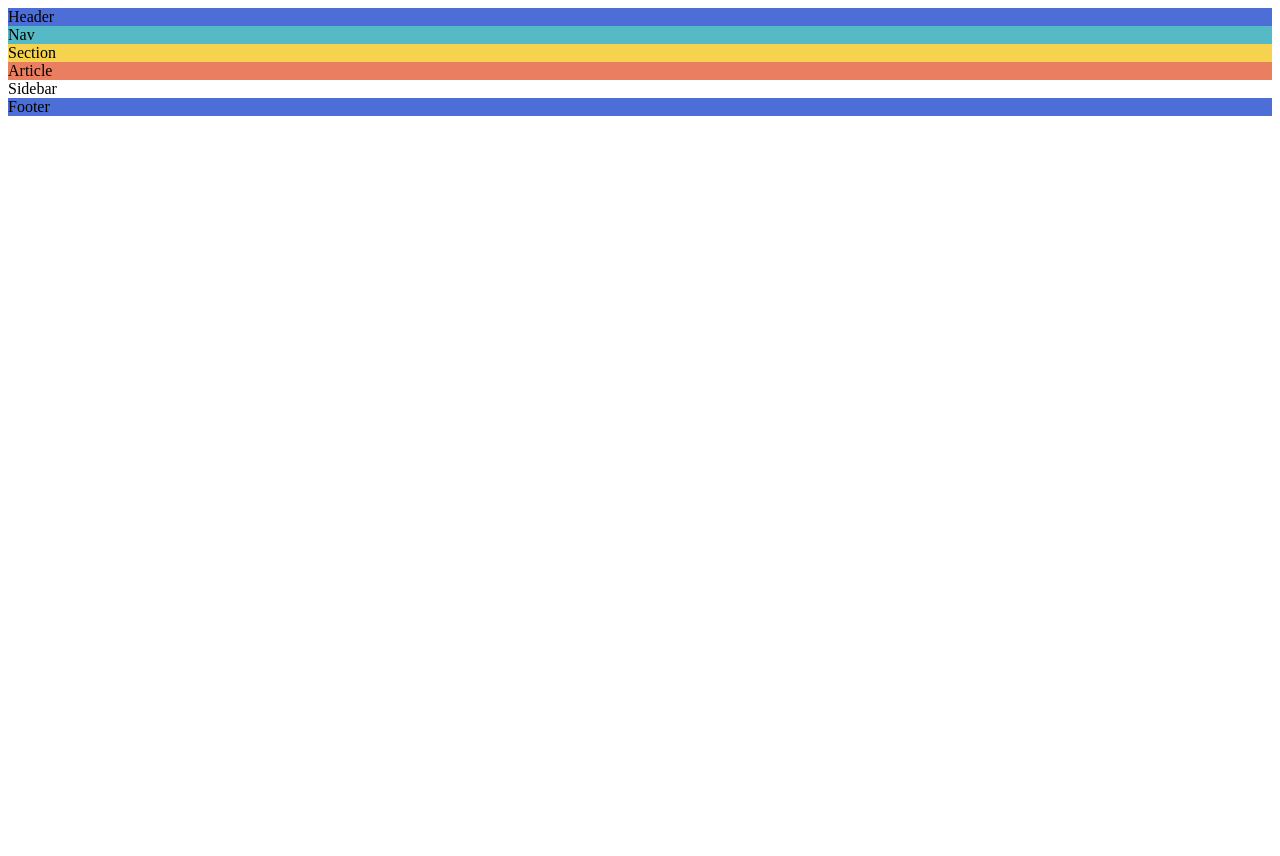
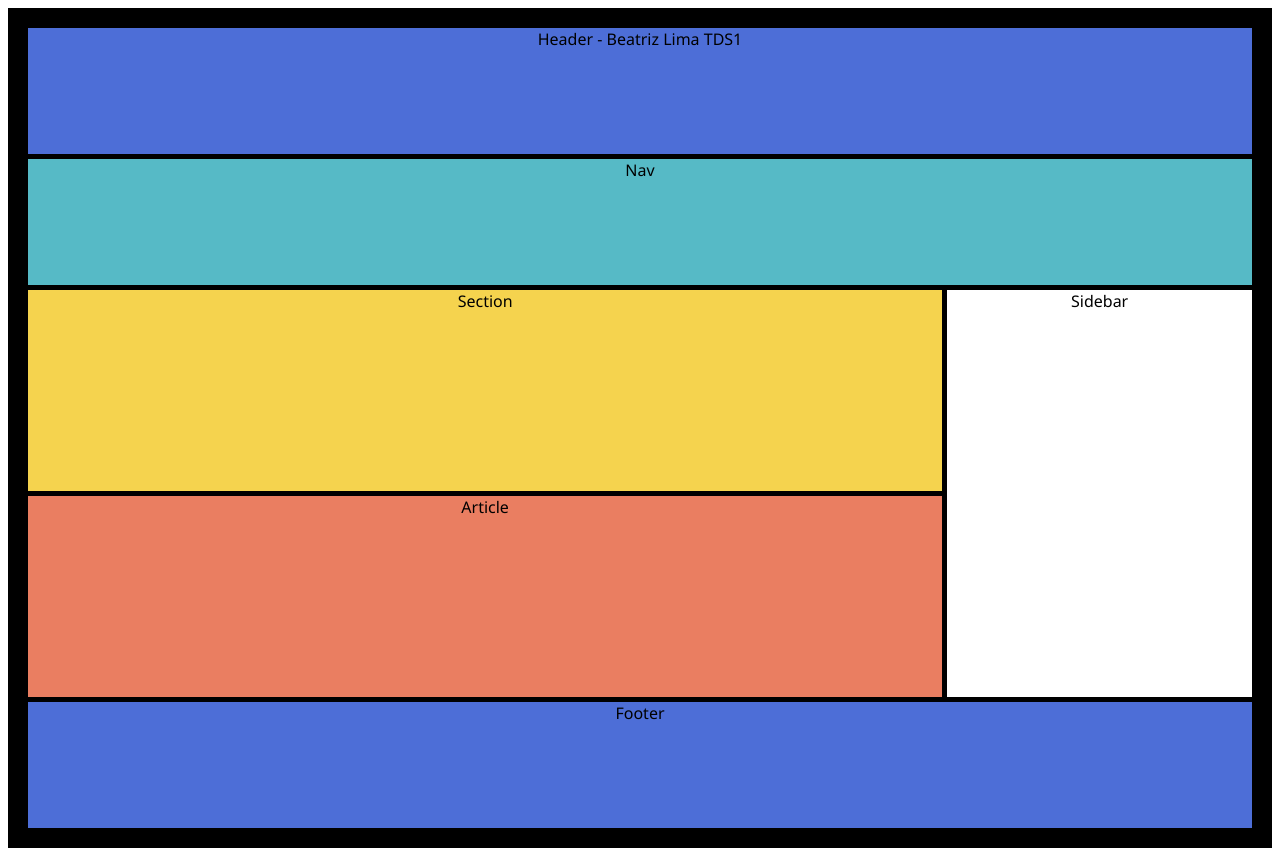
Before and after one commit to limabea23/Grid-Layout, a plain HTML site: page index.html in a window 1280 px wide. Before the commit the page ends 800 px from the top, so only its background shows below. Drawn offline with Linux system fonts and the light colour scheme.

Commit message:
finished :)

```diff
--- a/index.html
+++ b/index.html
@@ -8,7 +8,7 @@
 </head>
 <body>
     <div class="grid-container">
-        <div class="header">Header</div>
+        <div class="header">Header - Beatriz Lima TDS1</div>
         <div class="nav">Nav</div>
         <div class="section">Section</div>
         <div class="article">Article</div>
--- a/styles.css
+++ b/styles.css
@@ -1,24 +1,48 @@
 .grid-container{
     display: grid;
+    grid-template-columns: 15fr 5fr;
+    grid-template-rows: 5fr 5fr 8fr 8fr 5fr;
+    grid-template-areas:
+    "header header"
+    "nav nav"
+    "section sidebar"
+    "article sidebar"
+    "footer footer";
+    gap: 5px;
+    height: 100vh;
+    background-color: #000000;
+    text-align: center;
+    padding: 20px;
+    font-family: 'Segoe UI', Tahoma, Geneva, Verdana, sans-serif;
 }
 
-.header,
-.footer {
+.header {
     background-color: #4d6ed7;
+    grid-area: header;
 }
 
 .nav {
     background-color: #56bac6;
+    grid-area: nav;
 }
 
 .section {
     background-color: #f5d34e;
+    grid-area: section;
+
 }
 
 .article {
     background-color: #ea7e61;
+    grid-area: article;
 }
 
 .sidebar {
     background-color: #ffffff;
+    grid-area: sidebar;
 }
+
+.footer {
+    background-color: #4d6ed7;
+    grid-area: footer;
+}
```
